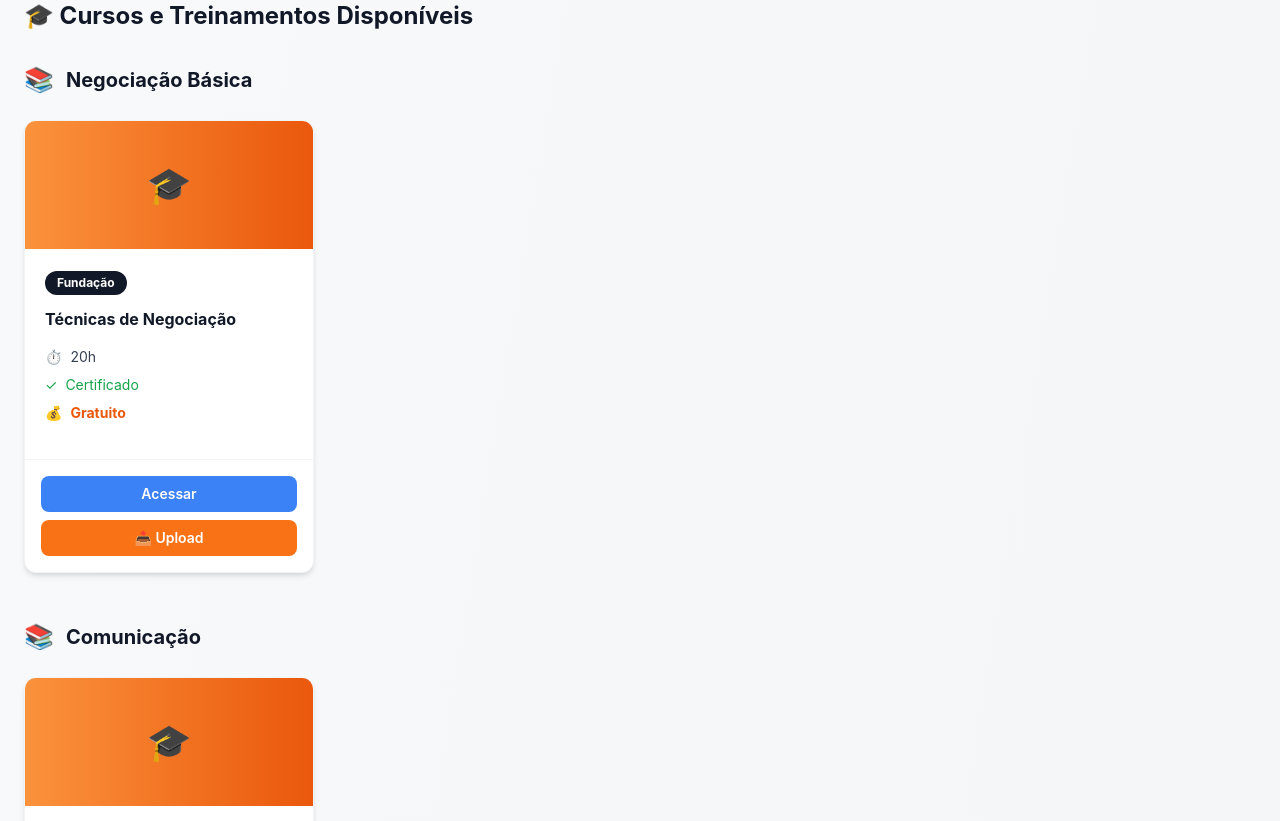
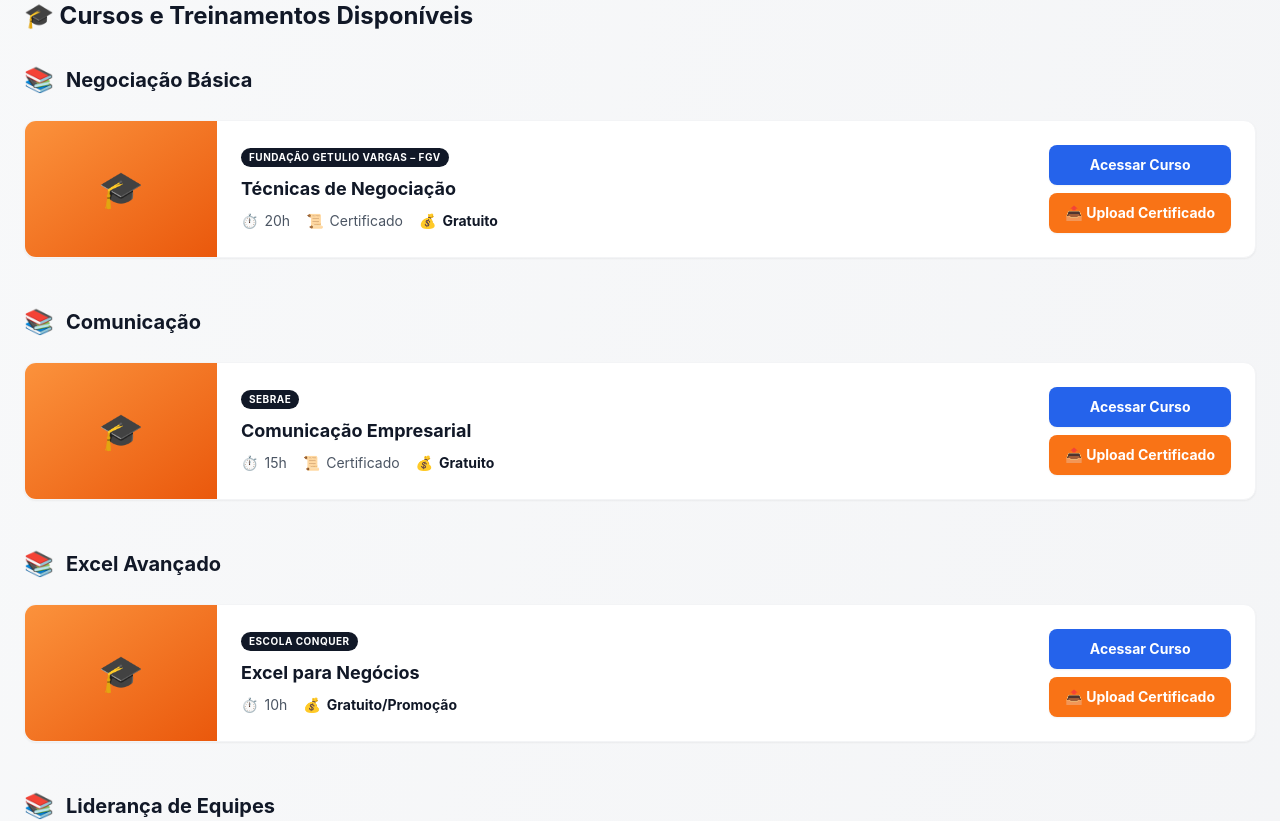
Before and after one commit to deniscansio/scaleconnect, a Next.js app: page /candidato/jornada-sucesso in a window 1280 px wide. Shown: the part 2620-3441 px from the top of the page. Built offline with nearby package versions, Linux system fonts and the light colour scheme.

Commit message:
Redesenhar cards de cursos para formato horizontal (row) com ícone à esquerda e informações à direita

```diff
--- a/app/candidato/jornada-sucesso/page.tsx
+++ b/app/candidato/jornada-sucesso/page.tsx
@@ -262,76 +262,69 @@ export default function JornadaSucesso() {
                       </h3>
                     </div>
 
-                    {/* Grid de Cursos - Vitrine */}
-                    <div className="grid grid-cols-1 sm:grid-cols-2 lg:grid-cols-3 xl:grid-cols-4 gap-6 w-full">
+                    {/* Lista de Cursos - Formato Horizontal (Row) */}
+                    <div className="flex flex-col gap-4 w-full">
                       {courses.map((course: any) => {
                         const isCompleted = isCourseCompleted(course.id.toString())
                         const completedInfo = getCompletedCourseInfo(course.id.toString())
 
                         return (
-                          <div key={course.id} className="bg-white rounded-xl shadow-md hover:shadow-xl transition overflow-hidden flex flex-col h-full border border-gray-100">
-                            {/* Topo do Card - Icone */}
-                            <div className="bg-gradient-to-r from-orange-400 to-orange-600 h-32 flex items-center justify-center text-white text-4xl">
+                          <div key={course.id} className="bg-white rounded-xl shadow-sm hover:shadow-md transition overflow-hidden flex flex-col md:flex-row items-center border border-gray-100 w-full">
+                            {/* Lado Esquerdo - Icone (Horizontal no Desktop) */}
+                            <div className="bg-gradient-to-br from-orange-400 to-orange-600 w-full md:w-48 h-32 md:h-auto self-stretch flex items-center justify-center text-white text-4xl shrink-0">
                               🎓
                             </div>
 
-                            {/* Conteudo do Card */}
-                            <div className="p-5 flex-1 flex flex-col">
-                              {/* Instituicao como Badge */}
-                              <div className="mb-3">
-                                <span className="inline-block bg-gray-900 text-white text-xs font-bold px-3 py-1 rounded-full">
-                                  {course.institution.split(' ')[0]}
+                            {/* Conteudo Central - Informacoes (Horizontal) */}
+                            <div className="p-6 flex-1 flex flex-col md:flex-row items-center justify-between gap-6 w-full">
+                              <div className="flex-1 text-center md:text-left">
+                                {/* Instituicao e Titulo */}
+                                <div className="flex flex-col md:flex-row items-center gap-2 mb-2">
+                                  <span className="inline-block bg-gray-900 text-white text-[10px] font-bold px-2 py-0.5 rounded-full uppercase tracking-wider">
+                                    {course.institution}
                                   </span>
+                                  {isCompleted && (
+                                    <span className="text-green-600 text-xs font-bold flex items-center gap-1">
+                                      ✓ Concluído
+                                    </span>
+                                  )}
                                 </div>
+                                <h4 className="font-bold text-gray-900 text-lg mb-2">{course.title}</h4>
 
-                              {/* Titulo do Curso */}
-                              <h4 className="font-bold text-gray-900 mb-4 text-base line-clamp-3">{course.title}</h4>
-
-                              {/* Informacoes do Curso */}
-                              <div className="space-y-2 text-sm mb-4 flex-1">
-                                <div className="flex items-center gap-2 text-gray-700">
-                                  <span>⏱️</span>
+                                {/* Badges de Informacao */}
+                                <div className="flex flex-wrap justify-center md:justify-start gap-4 text-sm text-gray-600">
+                                  <div className="flex items-center gap-1.5">
+                                    <span className="text-orange-500">⏱️</span>
                                     <span>{course.duration}</span>
                                   </div>
                                   {course.certificate && (
-                                  <div className="flex items-center gap-2 text-green-600">
-                                    <span>✓</span>
+                                    <div className="flex items-center gap-1.5">
+                                      <span className="text-green-500">📜</span>
                                       <span>Certificado</span>
                                     </div>
                                   )}
-                                <div className="flex items-center gap-2 text-orange-600 font-bold">
-                                  <span>💰</span>
+                                  <div className="flex items-center gap-1.5 font-bold text-gray-900">
+                                    <span className="text-blue-500">💰</span>
                                     <span>{typeof course.value === 'number' ? `R$ ${course.value}` : course.value}</span>
                                   </div>
                                 </div>
-
-                              {isCompleted && completedInfo && (
-                                <div className="text-xs text-green-600 mb-4 p-2 bg-green-50 rounded-lg border border-green-200">
-                                  ✓ Concluído em {completedInfo.completedAt}
-                                </div>
-                              )}
                               </div>
 
-                            {/* Botoes na Base */}
-                            <div className="border-t border-gray-100 p-4 flex flex-col gap-2">
+                              {/* Lado Direito - Botoes de Acao */}
+                              <div className="flex flex-col sm:flex-row md:flex-col gap-2 shrink-0 w-full sm:w-auto min-w-[180px]">
                                 <button
                                   onClick={() => handleRedirectToCourse(course.url)}
-                                className="w-full px-3 py-2 bg-blue-500 text-white rounded-lg hover:bg-blue-600 font-semibold text-sm transition"
+                                  className="flex-1 px-4 py-2.5 bg-blue-600 text-white rounded-lg hover:bg-blue-700 font-bold text-sm transition shadow-sm"
                                 >
-                                Acessar
+                                  Acessar Curso
                                 </button>
+
                                 {isCompleted ? (
                                   <>
-                                  <button
-                                    disabled
-                                    className="w-full px-3 py-2 bg-green-500 text-white rounded-lg font-semibold text-sm cursor-not-allowed"
-                                  >
-                                    ✓ Concluído
-                                  </button>
                                     {completedInfo?.certificateUrl && (
                                       <button
                                         onClick={() => setViewingCertificate(completedInfo.certificateUrl || null)}
-                                      className="w-full px-3 py-2 bg-purple-500 text-white rounded-lg hover:bg-purple-600 font-semibold text-sm transition"
+                                        className="flex-1 px-4 py-2.5 bg-purple-600 text-white rounded-lg hover:bg-purple-700 font-bold text-sm transition shadow-sm"
                                       >
                                         👁️ Ver Certificado
                                       </button>
@@ -351,12 +344,13 @@ export default function JornadaSucesso() {
                                     <button
                                       onClick={() => handleUploadClick(course.id)}
                                       disabled={uploadingCourseId === course.id}
-                                    className="w-full px-3 py-2 bg-orange-500 text-white rounded-lg hover:bg-orange-600 font-semibold text-sm disabled:opacity-50 disabled:cursor-not-allowed transition"
+                                      className="flex-1 px-4 py-2.5 bg-orange-500 text-white rounded-lg hover:bg-orange-600 font-bold text-sm disabled:opacity-50 disabled:cursor-not-allowed transition shadow-sm"
                                     >
-                                    {uploadingCourseId === course.id ? '⏳ ...' : '📤 Upload'}
+                                      {uploadingCourseId === course.id ? '⏳ Enviando...' : '📤 Upload Certificado'}
                                     </button>
                                   </>
                                 )}
+                              </div>
                             </div>
                           </div>
                         )
```
Lines whose indentation alone changed are shown as unchanged.
